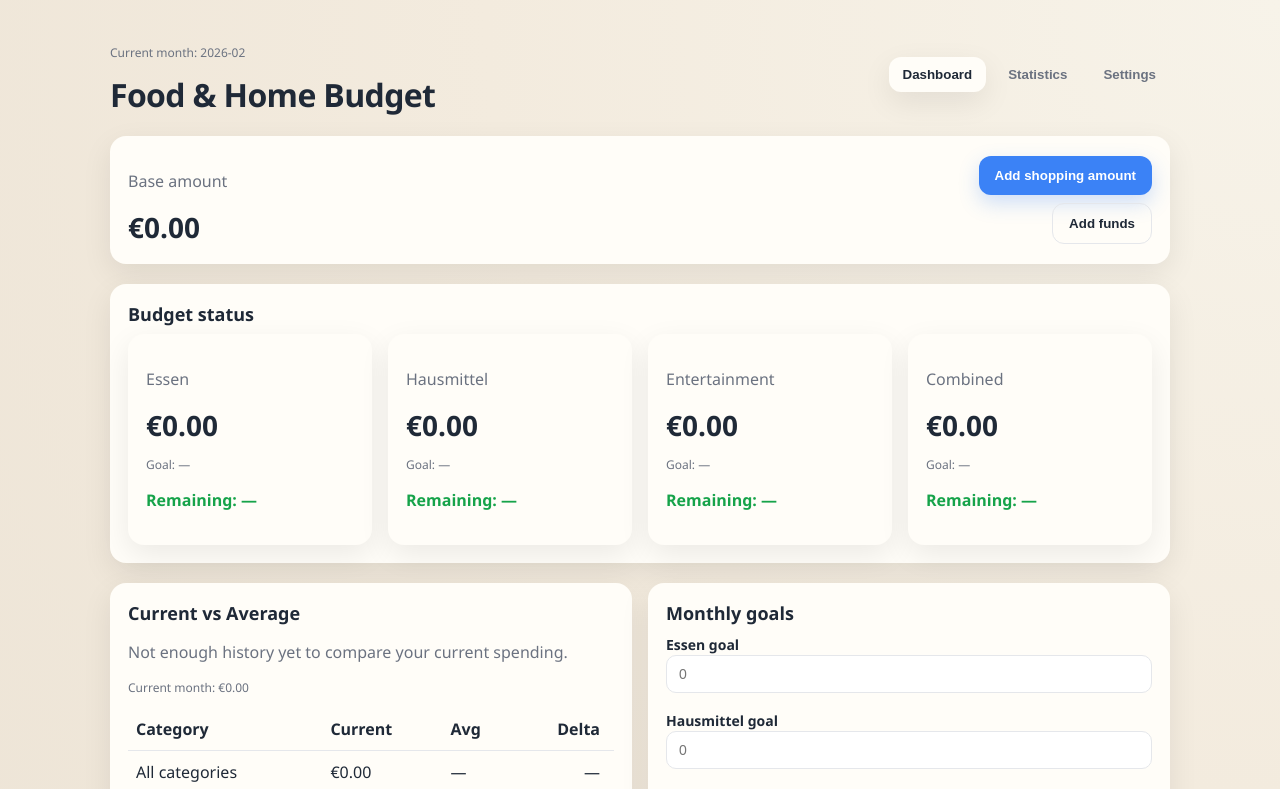
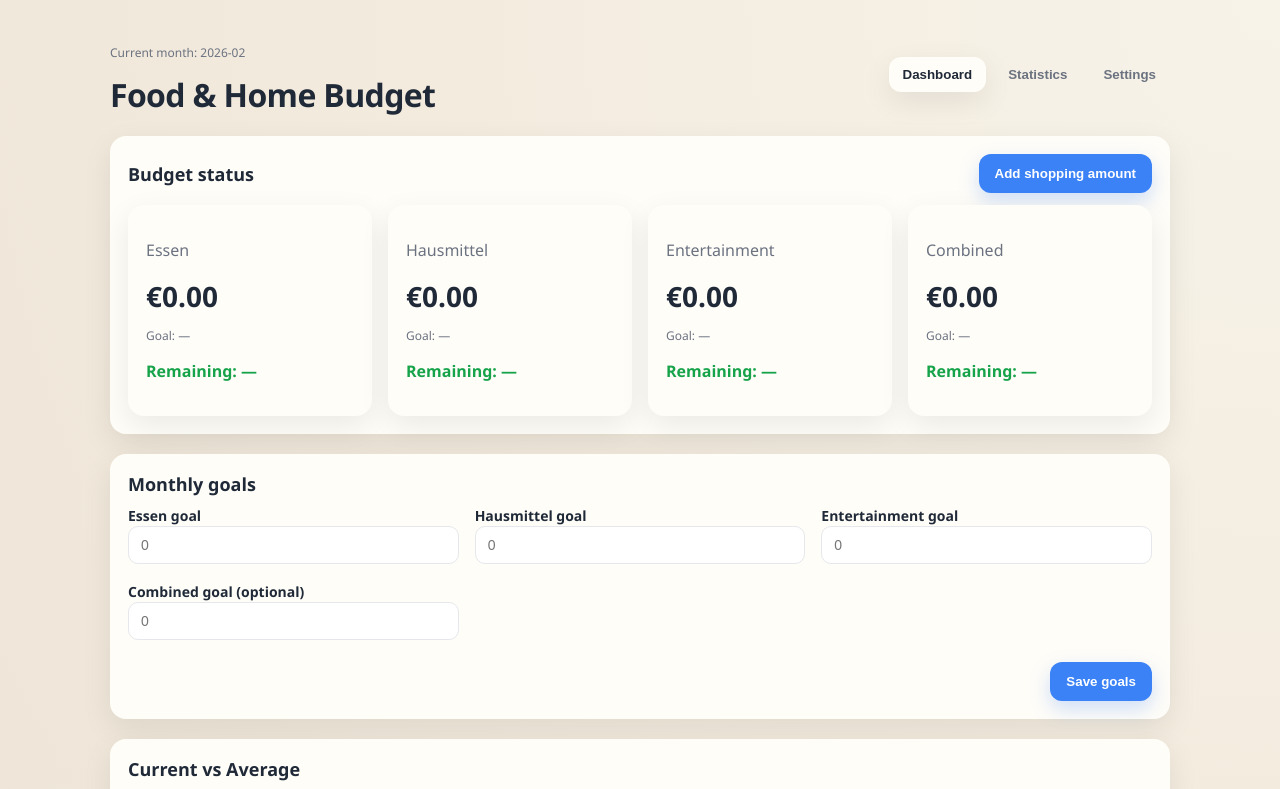
Before and after one commit to vkir090/food-tracker, a React (Vite) app: page / in a window 1280 px wide. Shown: the top 789 px of the page. Built offline with nearby package versions, Linux system fonts and the light colour scheme.

Commit message:
Update dashboard layout

```diff
--- a/src/App.tsx
+++ b/src/App.tsx
@@ -272,8 +272,6 @@ const App = () => {
     (e) => getMonthKeyFromDateString(e.date) === monthKey
   );
 
-  const baseIsNegative = state.baseAmount < 0;
-
   return (
     <div className="app-shell">
       <div className="topbar">
@@ -297,25 +295,12 @@ const App = () => {
       {tab === "dashboard" && (
         <div className="grid" style={{ gap: 20 }}>
           <div className="card">
-            <div className="balance-card">
-              <div>
-                <p className="muted">{translate(currentLang, "baseAmount")}</p>
-                <div className="stat-value">{formatCurrency(state.baseAmount, currentLang)}</div>
-                {baseIsNegative && <p className="warning small">{translate(currentLang, "warningNegative")}</p>}
-              </div>
-              <div className="balance-actions">
+            <div className="row" style={{ justifyContent: "space-between", alignItems: "center", flexWrap: "wrap", gap: 12, marginBottom: 12 }}>
+              <h3 className="section-title" style={{ margin: 0 }}>{translate(currentLang, "remainingBudgetTitle")}</h3>
               <button className="btn" onClick={() => setShowExpense(true)}>
                 {translate(currentLang, "addExpense")}
               </button>
-                <button className="btn ghost" onClick={() => setShowFunds(true)}>
-                  {translate(currentLang, "addFunds")}
-                </button>
             </div>
-            </div>
-          </div>
-
-          <div className="card">
-            <h3 className="section-title">{translate(currentLang, "remainingBudgetTitle")}</h3>
             <div className="grid cols-4">
               <BudgetTile
                 label={translate(currentLang, "essen")}
@@ -348,7 +333,16 @@ const App = () => {
             </div>
           </div>
 
-          <div className="grid cols-2">
+          <div className="card">
+            <h3 className="section-title">{translate(currentLang, "goalsTitle")}</h3>
+            <GoalsForm
+              language={currentLang}
+              goals={goals}
+              onSave={(g) => updateGoalsForMonth(g)}
+              monthKey={monthKey}
+            />
+          </div>
+
           <div className="card">
             <h3 className="section-title">{translate(currentLang, "paceTitle")}</h3>
             {!combinedSnapshot || !combinedSnapshot.hasHistory || combinedSnapshot.average == null ? (
@@ -380,17 +374,6 @@ const App = () => {
               </p>
             )}
             <ComparisonTable language={currentLang} comparisons={comparisons} />
-            </div>
-
-            <div className="card">
-              <h3 className="section-title">{translate(currentLang, "goalsTitle")}</h3>
-              <GoalsForm
-                language={currentLang}
-                goals={goals}
-                onSave={(g) => updateGoalsForMonth(g)}
-                monthKey={monthKey}
-              />
-            </div>
           </div>
 
           <div className="card">
```
Lines whose indentation alone changed are shown as unchanged.
